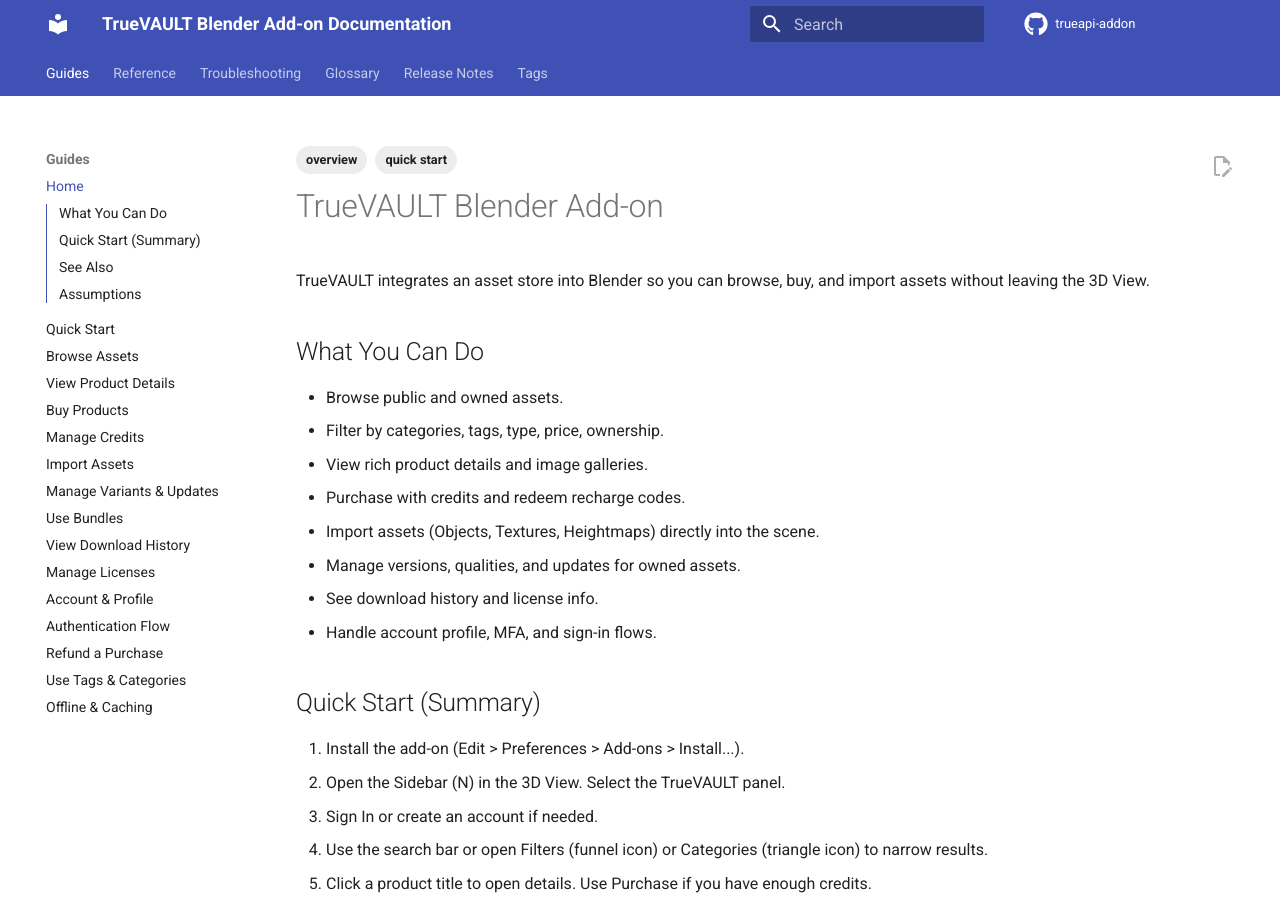
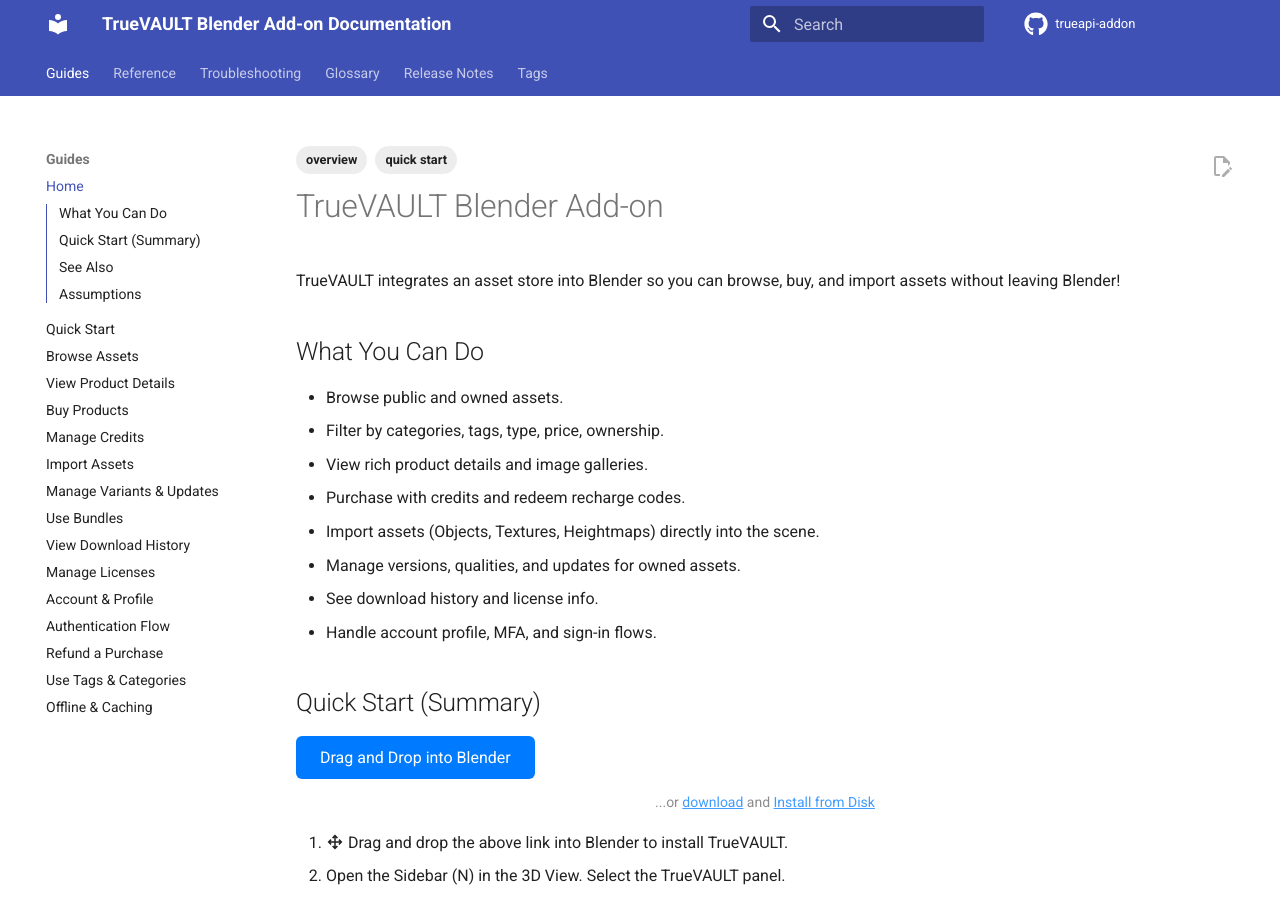
Before and after one commit to True-VFX/TrueVAULT-Documentation, an MkDocs documentation site: the page built from docs/index.md, in a window 1280 px wide and 900 px high. Built offline with MkDocs 1.6.1 and Material for MkDocs 9.7.7, drawn with Linux system fonts in a browser that asks for light colours; comment, search, counter and statistics services are not loaded; the version menu is left out.

Commit message:
add drag drop download button for installing addon

```diff
--- a/docs/index.md
+++ b/docs/index.md
@@ -11,7 +11,7 @@
 
 # TrueVAULT Blender Add-on
 
-TrueVAULT integrates an asset store into Blender so you can browse, buy, and import assets without leaving the 3D View.
+TrueVAULT integrates an asset store into Blender so you can browse, buy, and import assets without leaving Blender!
 
 ## What You Can Do
 - Browse public and owned assets.
@@ -24,7 +24,47 @@
 - Handle account profile, MFA, and sign-in flows.
 
 ## Quick Start (Summary)
-1. Install the add-on (Edit > Preferences > Add-ons > Install...).
+<div class="truevault-install-action" data-install-url="https://antnxpyjvpvklwhdwhmq.supabase.co/true_vault.zip?repository=%2Ffunctions%2Fv1%2Fget-repo&blender_version_min=4.5.0" data-platform="" download="truevault-addon-latest.zip">
+  <div class="truevault-drag-group">
+    <button class="truevault-drag-button" draggable="true" style="display: inline-flex; align-items: center; gap: 8px; padding: 12px 24px; background: #007bff; color: white; border: none; border-radius: 6px; cursor: move; font-weight: 500; text-decoration: none; margin-bottom: 12px;" ondragstart="handleDragStart(event)">
+    <span>Drag and Drop into Blender</span>
+    </button>
+  </div>
+  <small style="display: block; text-align: center; color: #666; font-size: 14px;">
+    ...or <a href="https://antnxpyjvpvklwhdwhmq.supabase.co/true_vault.zip?repository=%2Ffunctions%2Fv1%2Fget-repo&blender_version_min=4.5.0" download="truevault-addon-latest.zip" style="color: #007bff; text-decoration: underline;">download</a>
+    and <a href="https://docs.blender.org/manual/en/dev/editors/preferences/extensions.html#install" target="_blank" style="color: #007bff; text-decoration: underline;">Install from Disk</a>
+  </small>
+</div>
+
+<script>
+    function handleDragStart(event) {
+        // Get the install URL from the parent container
+    const container = event.target.closest('.truevault-install-action');
+    const installUrl = container.getAttribute('data-install-url');
+
+    // Set the drag data - this is what Blender will receive
+    event.dataTransfer.setData('text/uri-list', installUrl);
+    event.dataTransfer.setData('text/plain', installUrl);
+
+    // Set drag effect
+    event.dataTransfer.effectAllowed = 'copy';
+
+    // Optional: Add visual feedback during drag
+    event.target.style.opacity = '0.5';
+}
+
+// Add dragend event to restore visual state
+document.addEventListener('DOMContentLoaded', function() {
+    const dragButton = document.querySelector('.truevault-drag-button');
+    if (dragButton) {
+        dragButton.addEventListener('dragend', function(event) {
+            event.target.style.opacity = '1';
+        });
+    }
+});
+</script>
+
+1. :material-arrow-all: Drag and drop the above link into Blender to install TrueVAULT.
 2. Open the Sidebar (N) in the 3D View. Select the TrueVAULT panel.
 3. Sign In or create an account if needed.
 4. Use the search bar or open Filters (funnel icon) or Categories (triangle icon) to narrow results.
--- a/mkdocs.yml
+++ b/mkdocs.yml
@@ -88,6 +88,9 @@
   - md_in_html
   - tables
   - pymdownx.details
+  - pymdownx.emoji:
+      emoji_index: !!python/name:material.extensions.emoji.twemoji
+      emoji_generator: !!python/name:material.extensions.emoji.to_svg
   - pymdownx.superfences
   - pymdownx.highlight
   - pymdownx.inlinehilite
```
